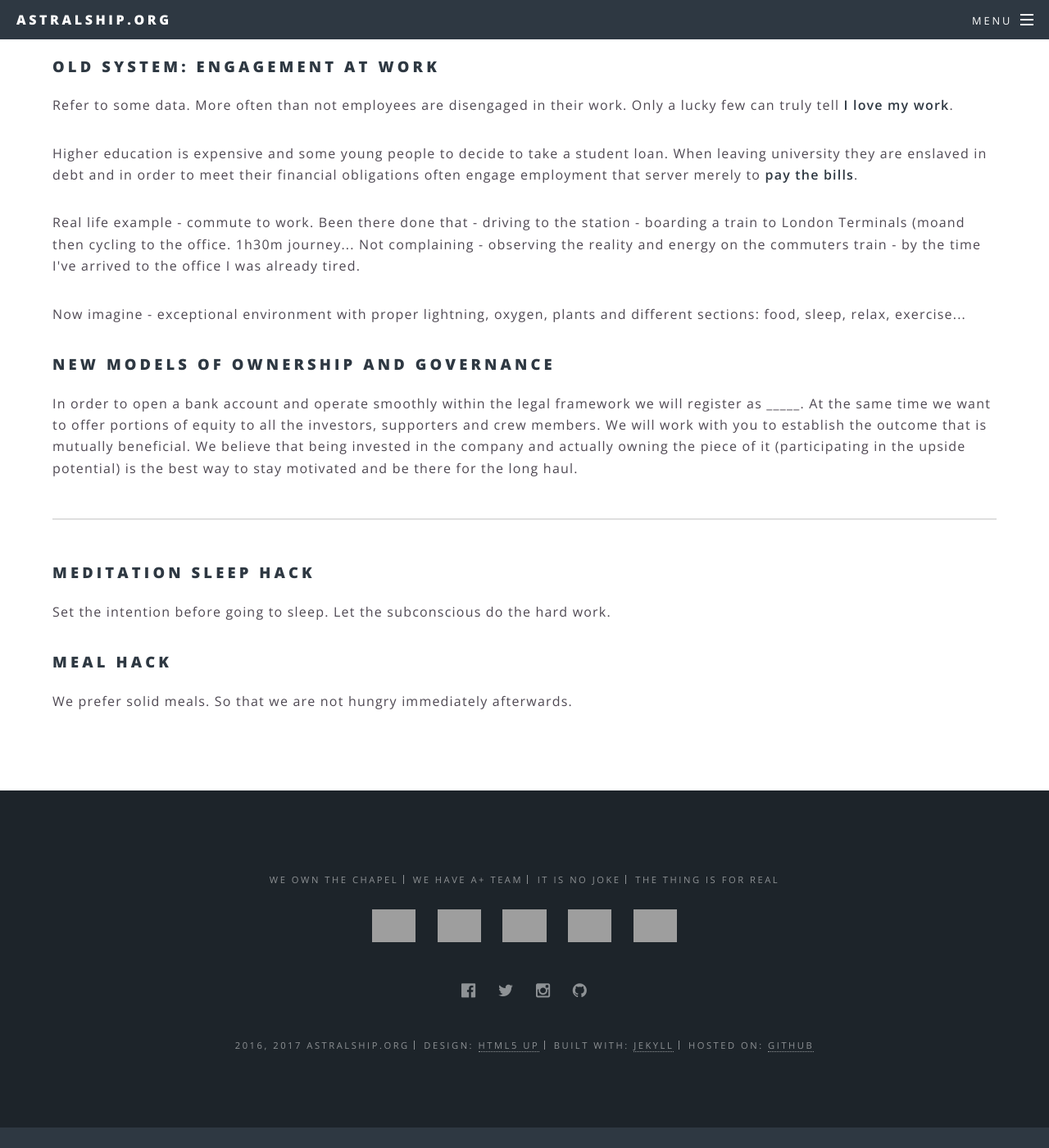
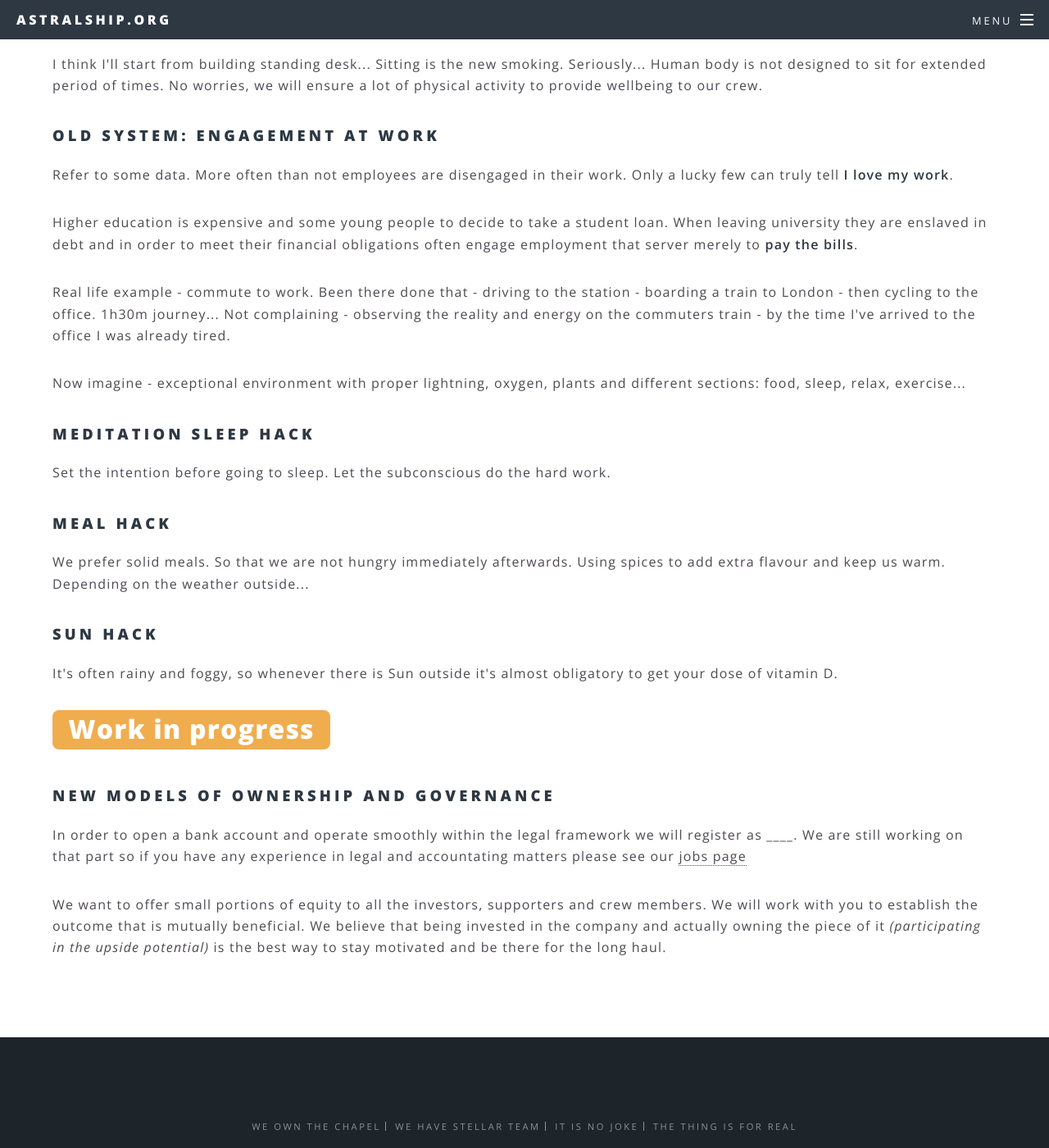
Before and after one commit to astralship/astralship.github.io, a Jekyll site: the page built from flow.html, in a window 1280 px wide and 1400 px high, scrolled down 740 px. Shown: the whole window at 82% size. Built offline with Jekyll 4.4.1, drawn with Linux system fonts in a browser that asks for light colours; comment, search, counter and statistics services are not loaded; before the commit the page ends 2115 px from its top, so only the background shows below that; grey boxes are pictures that could not be loaded.

Commit message:
changes!

```diff
--- a/_includes/footer.html
+++ b/_includes/footer.html
@@ -4,7 +4,7 @@
 
   <ul class="copyright" style="font-size: 0.7em">
     <li>We own the chapel</li>
-    <li>We have A+ team</li>
+    <li>We have stellar team</li>
     <li>It is no joke</li>
     <li>The thing is for real</li>
   </ul>
--- a/faq.html
+++ b/faq.html
@@ -6,11 +6,11 @@ order: 997
 	<h3>Is it far from London?</h3>
 	<p>3h06m from London Euston to Bangor <em>(Gwynedd in Welsh)</em> - <a href="http://ojp.nationalrail.co.uk/service/timesandfares/EUS/BNG/tomorrow/0630/dep?directonly">http://ojp.nationalrail.co.uk/service/timesandfares/EUS/BNG/tomorrow/0630/dep?directonly</a> - could be as little as £27 one-way when booked in advance.</p>
 
-	<p>In reality it's difficult to plan that far in the future. There is a more flexible ticket <strong>"off peak return"</strong> - £93 for return that is valid for a month. It's £92 for one way and £93 for return so even if you need one way ticket only please buy return and someone in the chapel might be able to use it.</p>
+	<p>In reality it's difficult to plan that far in the future. There is a more flexible ticket <strong>"off-peak return"</strong> - £93 for return that is valid for a month. It's £92 for one way and £93 for return so even if you are 100% sure that you need one way ticket only please buy return and someone in the chapel might be able to use it.</p>
 
-	<p>There is only one restriction in place - cannot return to London on 5am train, and that probably doesn't apply to you anyway. Trains in the UK are organised in a way, that if you work and have to commute to the office they'll extract every penny :) </p>
+	<p>There is only one restriction in place - cannot return to London on the 5am or 6am train - that probably doesn't apply to you anyway. Trains in the UK are organised so that if you work and have commute to the office they'll extract every penny... Otherwise taking off-peak trains provide much better value. </p>
 
-	<p>We suggest direct trains because they are more convenient. Sometimes on Sundays there are engineering works and small portion of the way is via bus. Not ideal but not end of the world, everything is neatly organised and signposted so don't worry.</p>
+	<p>We suggest direct trains because they are more convenient. Sometimes on Sundays there are planned engineering works and small portion of the way is via bus. Not ideal but not end of the world, everything is neatly organised and signposted so don't worry.</p>
 
 	<p>From Bangor station there is a bus service - <a href="https://www.gwynedd.llyw.cymru/en/Residents/Parking-roads-and-travel/Bus-timetables/Bus-timetables.aspx">https://www.gwynedd.llyw.cymru/en/Residents/Parking-roads-and-travel/Bus-timetables/Bus-timetables.aspx</a> - it's not very frequent though and it's better to arrange your visit so that we could pick you up or just use a taxi.</p>
 
--- a/flow.html
+++ b/flow.html
@@ -14,28 +14,31 @@ title: Flow state
 
 	<h3>Food, nutrition, exercise, physical activity</h3>
 
+	<p>I think I'll start from building standing desk... Sitting is the new smoking. Seriously... Human body is not designed to sit for extended period of times. No worries, we will ensure a lot of physical activity to provide wellbeing to our crew.</p>
+
 
 	<h3>Old system: engagement at work</h3>
 	<p>Refer to some data. More often than not employees are disengaged in their work. Only a lucky few can truly tell <strong>I love my work</strong>.</p>
 
 	<p>Higher education is expensive and some young people to decide to take a student loan. When leaving university they are enslaved in debt and in order to meet their financial obligations often engage employment that server merely to <strong>pay the bills</strong>.</p>
 
-	<p>Real life example - commute to work. Been there done that - driving to the station - boarding a train to London Terminals (moand then cycling to the office. 1h30m journey... Not complaining - observing the reality and energy on the commuters train - by the time I've arrived to the office I was already tired.</p>
+	<p>Real life example - commute to work. Been there done that - driving to the station - boarding a train to London - then cycling to the office. 1h30m journey... Not complaining - observing the reality and energy on the commuters train - by the time I've arrived to the office I was already tired.</p>
 
 	<p>Now imagine - exceptional environment with proper lightning, oxygen, plants and different sections: food, sleep, relax, exercise...</p>
 
 
+	<h3>Meditation sleep hack</h3>
+	<p>Set the intention before going to sleep. Let the subconscious do the hard work.</p>
+
+	<h3>Meal hack</h3>
+	<p>We prefer solid meals. So that we are not hungry immediately afterwards. Using spices to add extra flavour and keep us warm. Depending on the weather outside...</p>
+
+	<h3>Sun hack</h3>
+	<p>It's often rainy and foggy, so whenever there is Sun outside it's almost obligatory to get your dose of vitamin D.</p>
+
+	<div class="wip">Work in progress</div>
 
 	<h3>New models of ownership and governance</h3>
-	In order to open a bank account and operate smoothly within the legal framework we will register as _____.
-	At the same time we want to offer portions of equity to all the investors, supporters and crew members. We will work with you to establish the outcome that is mutually beneficial. We believe that being invested in the company and actually owning the piece of it (participating in the upside potential) is the best way to stay motivated and be there for the long haul.
+	<p>In order to open a bank account and operate smoothly within the legal framework we will register as ____. We are still working on that part so if you have any experience in legal and accountating matters please see our <a href="jobs">jobs page</a></p>
 
-
-
-	<hr>
-
-<h3>Meditation sleep hack</h3>
-<p>Set the intention before going to sleep. Let the subconscious do the hard work.</p>
-
-<h3>Meal hack</h3>
-<p>We prefer solid meals. So that we are not hungry immediately afterwards.</p>
+	<p>We want to offer small portions of equity to all the investors, supporters and crew members. We will work with you to establish the outcome that is mutually beneficial. We believe that being invested in the company and actually owning the piece of it <em>(participating in the upside potential)</em> is the best way to stay motivated and be there for the long haul.</p>
--- a/history.html
+++ b/history.html
@@ -22,4 +22,8 @@ Within the church is a fine ceiling with classical cornice, moulded panels and r
 
 <h3>Modern history</h3>
 
-<p>Chapel has been acquired by Liam and now is in the process of repurposing for innovation vehicle.</p>
+<p>Chapel was purchased on the action for small amount of money. The owner was working with local authorities to obtain planning permission but due to baby on the way... Eventually chapel as been acquired by Liam.
+
+
+<h3>Future</h3>
+<p>Building is now in the process of repurposing for innovation vehicle. See <a href="refurbishment">refurbishment</a>, <a href="mission">mission</a> and <a href="flow">flow</a> to see what we want to achieve...</p>
```
Also changed, not shown: contact.html (+7 -3 lines), index.html (+9 -6 lines).
